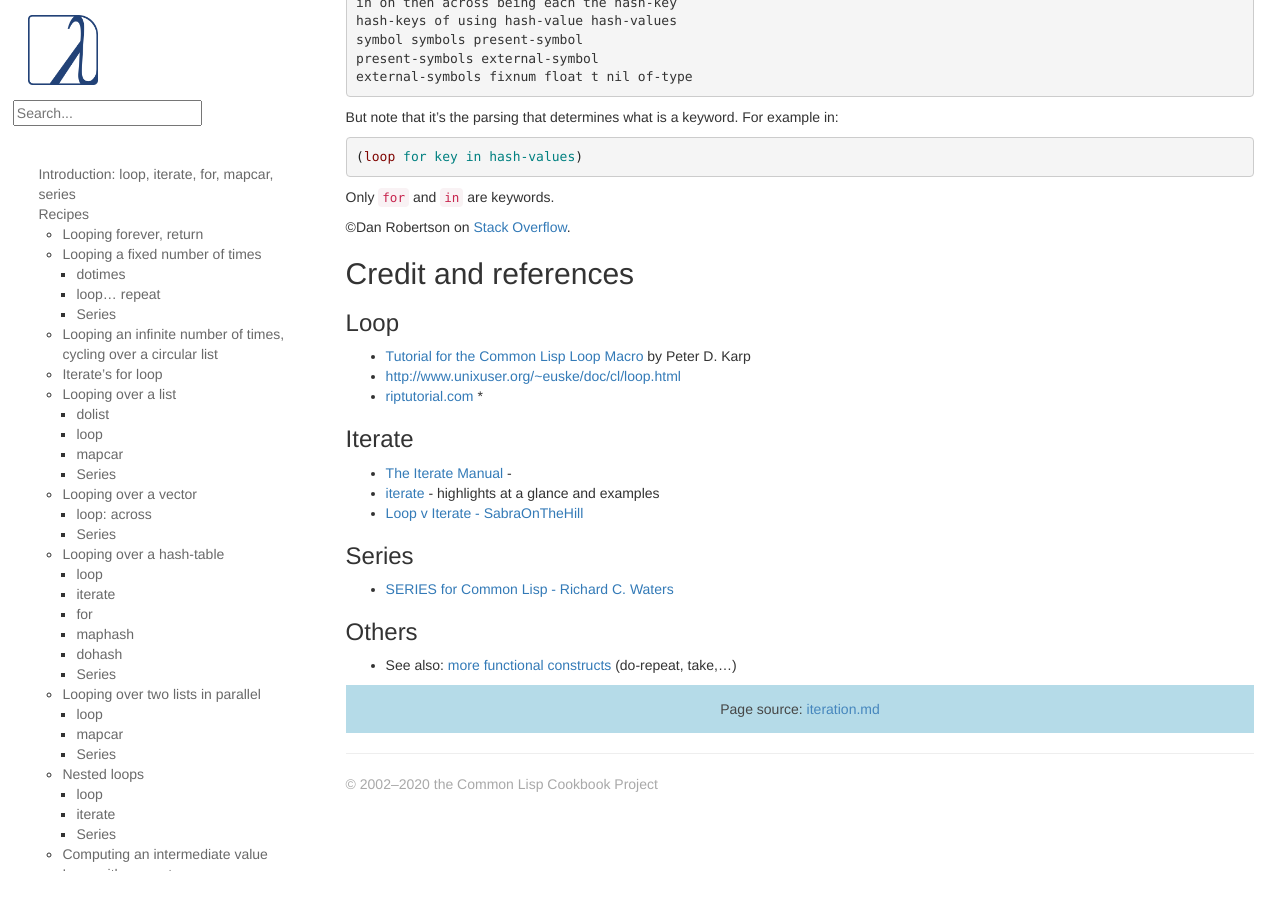
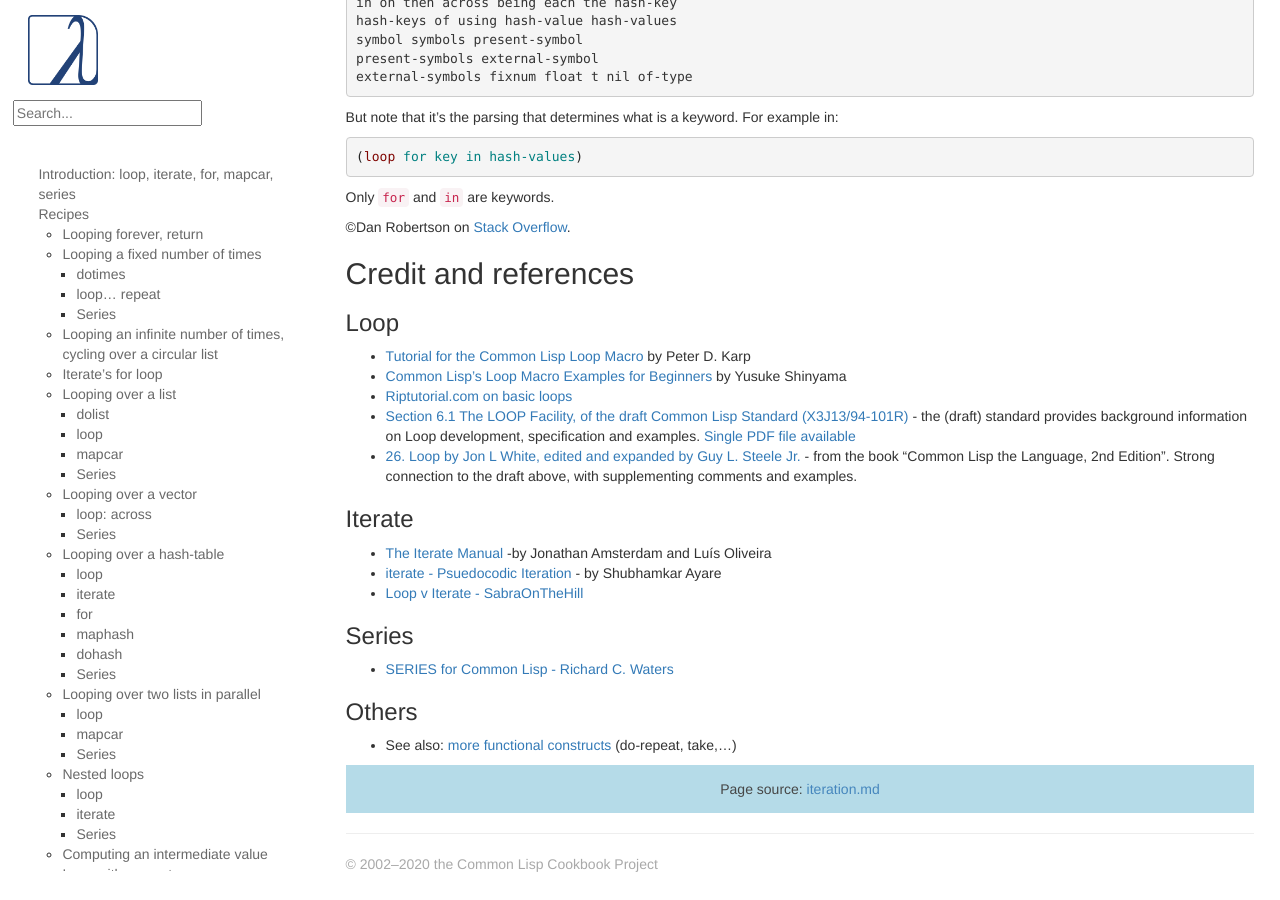
Before and after one commit to LispCookbook/cl-cookbook, a Jekyll site: the page built from iteration.md, in a window 1280 px wide and 900 px high, scrolled down 18830 px. Built offline with Jekyll 4.4.1, drawn with Linux system fonts in a browser that asks for light colours.

Commit message:
Update iteration.md (#396)
* Update iteration.md

1. Fixed missing )
2. Updated broken links
3. Removed one dead link and pinged author with request for update
4. Added authors where available
5. Linked to Loop in the CL draft, as it appears the most verbose doc available on it? There is strong correlation with  the Steele book, but in my opinion they compliment each other. Discuss?
6[?]. Am I using the correct / canonical reference for Steele?

* Update iteration.md

Updated Iterate link with feedback from

```diff
--- a/iteration.md
+++ b/iteration.md
@@ -781,7 +781,7 @@
 ~~~lisp
 (let ((step (random 3)))
    (loop for i from 1 to 10 by (+ 1 step)
-      do (print i))
+      do (print i)))
 ~~~
 
 The step must always be a positive number. If you want to count down, see above.
@@ -1265,15 +1265,16 @@
 
 ### Loop
 
-* [Tutorial for the Common Lisp Loop Macro](http://www.ai.sri.com/~pkarp/loop.html) by Peter D. Karp
-* [http://www.unixuser.org/~euske/doc/cl/loop.html](http://www.unixuser.org/~euske/doc/cl/loop.html)
-* [riptutorial.com](https://riptutorial.com/common-lisp/)
-*
+* [Tutorial for the Common Lisp Loop Macro](http://www.ai.sri.com/pkarp/loop.html) by Peter D. Karp
+* [Common Lisp's Loop Macro Examples for Beginners](http://www.unixuser.org/~euske/doc/cl/loop.html) by Yusuke Shinyama
+* [Riptutorial.com on basic loops ](https://riptutorial.com/common-lisp/topic/2053/basic-loops)
+* [Section 6.1 The LOOP Facility, of the draft Common Lisp Standard (X3J13/94-101R)](https://gitlab.com/vancan1ty/clstandard_build) - the (draft) standard provides background information on Loop development, specification and examples. [Single PDF file available](https://gitlab.com/vancan1ty/clstandard_build/-/blob/master/cl-ansi-standard-draft-w-sidebar.pdf)
+* [26. Loop by Jon L White, edited and expanded by Guy L. Steele Jr.](https://www.cs.cmu.edu/Groups/AI/html/cltl/clm/node235.html) - from the book "Common Lisp the Language, 2nd Edition". Strong connection to the draft above, with supplementing comments and examples.
 
 ### Iterate
 
-* [The Iterate Manual](https://common-lisp.net/project/iterate/doc/index.html) -
-* [iterate](https://digikar99.github.io/cl-iterate-docs/) - highlights at a glance and examples
+* [The Iterate Manual](https://common-lisp.net/project/iterate/doc/index.html) -by Jonathan Amsterdam and Luís Oliveira
+* [iterate - Psuedocodic Iteration](https://common-lisp-libraries.readthedocs.io/iterate/) - by Shubhamkar Ayare
 * [Loop v Iterate - SabraOnTheHill](https://sites.google.com/site/sabraonthehill/loop-v-iter)
 
 ### Series
```
